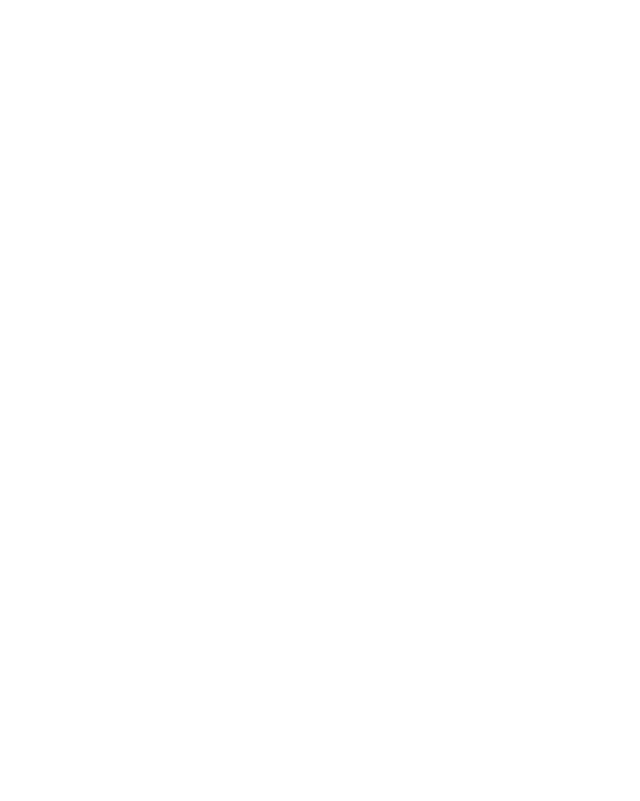
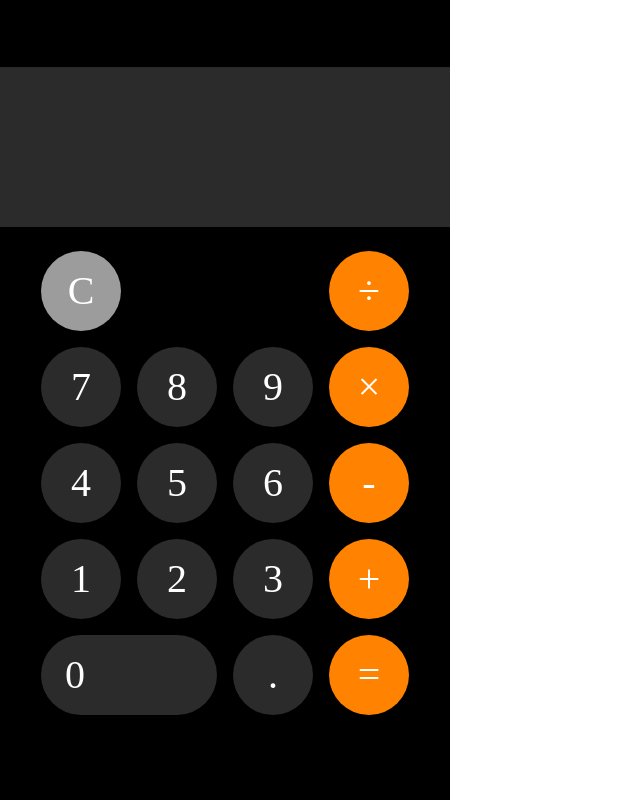
Before and after one commit to YuiKokubo1104/IMGSRC, a website: page src/index.html in a window 1280 px wide. Shown: the whole page, without its empty margins (0-640 px from the left). Drawn offline with Linux system fonts and the light colour scheme; files that its build step writes are made by us from their sources.

Commit message:
Make Visual

```diff
--- a/gulpfile.js
+++ b/gulpfile.js
@@ -27,19 +27,21 @@ gulp.task("default", function() {
           sass({
             outputStyle: "expanded"
           })
-            .on("error", sass.logError)
+          .on("error", sass.logError)
         )
-        .pipe(sass({outputStyle: 'compressed'}).on('error', sass.logError))
-        .pipe(autoprefixer(['last 3 versions', 'ie >= 9', 'Android >= 5', 'iOS >=10']))
         .pipe(gulp.dest(scss_path_dest))
-        .pipe(notify({
-          title: 'Task running Gulp',
-          message: 'sass file compiled.',
-          sound: 'none',
-        }))
     );
   });
 });
+
+// .pipe(notify({
+//   title: 'Task running Gulp',
+//   message: 'sass file compiled.?',
+//   sound: 'none',
+// }))
+// .pipe(sass({outputStyle: 'compressed'}).on('error', sass.logError))
+// .pipe(autoprefixer(['last 3 versions', 'ie >= 9', 'Android >= 5', 'iOS >=10']))
+
 
 gulp.task("uglify", function () {
   return gulp.src(js_path_src)
--- a/scss/style.scss
+++ b/scss/style.scss
@@ -0,0 +1,109 @@
+$colors: (
+    black: #000
+);
+
+body {
+    position: relative;
+}
+
+.l-wrapper {
+    position: relative;
+    color: #fff;
+}
+
+.l-calculator {
+    display: block;
+    position: relative;
+    width: 100vw;
+    max-width: 450px;
+    height: 100vh;
+    max-height: 900px;
+    border-bottom: 1px solid #000;
+    margin-bottom: 1px;
+    padding-bottom: 1px;
+    background-color: #000;
+    >.inner {
+        position: relative;
+        top: 50%;
+        transform: translateY(-50%);
+        padding: 24px 0;
+        >.output {
+            height: 20vh;
+            min-height: 120px;
+            max-height: 160px;
+            margin-bottom: 24px;
+            background-color: #2b2b2b;
+        }
+        >.input {
+            >.inner {
+                margin: auto;
+                max-width: calc(100vw - 32px);
+                .line{
+                    display: flex;
+                    justify-content: space-between;
+                    width: 100%;
+                    max-width: 368px;
+                    margin: 0 auto 16px;
+                    button {
+                        position: relative;
+                        width: 21.739%;
+                        //height: 80px;
+                        margin-right: 4.34%;
+                        font-size: 40px;
+                        line-height: 1;
+                        text-align: center;
+                        &:before {
+                            content:"";
+                            display: block;
+                            padding-top: 100%;
+                        }
+                        &:last-child {
+                            margin-right: 0;
+                        }
+                        &.col2 {
+                            width: 47.818%;
+                            &:before {
+                                content:"";
+                                display: block;
+                                padding-top: 45.46196%;
+                            }
+                            >.inner {
+                                justify-content: space-between;
+                                padding-left: 24px;
+                                border-radius: 40px;
+                                text-align: left;
+                            }
+                        }
+                        >.inner {
+                            position: absolute;
+                            display: flex;
+                            top: 0;
+                            left: 0;
+                            bottom: 0;
+                            right: 0;
+                            border-radius: 50%;
+                            justify-content: center;
+                            align-items: center;
+                        }
+                        &.gray >.inner {
+                            background-color: #9c9c9c;
+                        }
+                        &.black_none {
+                            pointer-events: none;
+                            cursor: none;
+                            .inner {
+                                background-color: #000000;
+                            }
+                        }
+                        &.orange >.inner {
+                            background-color: #ff8200;
+                        }
+                        &.darkGray >.inner {
+                            background-color: #2b2b2b;
+                        }
+                    }
+                }
+            }
+        }
+    }
+}
--- /dev/null
+++ b/src/css/style.scss
@@ -0,0 +1,4 @@
+
+body {
+    position: relative;
+}
--- a/src/index.html
+++ b/src/index.html
@@ -13,5 +13,53 @@
   <script src="js/index.js"></script>
 </head>
 <body>
+  <div class="l-wrapper">
+    <div class="l-calculator">
+      <div class="inner">
+        <div class="output">
+
+        </div>
+        <div class="input">
+          <div class="inner">
+
+            <div class="line">
+              <button class="gray"><div class="inner">C</div></button>
+              <button class="black_none"><div class="inner"></div></button>
+              <button class="black_none"><div class="inner"></div></button>
+              <button class="orange"><div class="inner">÷</div></button>
+            </div>
+
+            <div class="line">
+              <button class="darkGray"><div class="inner">7</div></button>
+              <button class="darkGray"><div class="inner">8</div></button>
+              <button class="darkGray"><div class="inner">9</div></button>
+              <button class="orange"><div class="inner">×</div></button>
+            </div>
+
+            <div class="line">
+              <button class="darkGray"><div class="inner">4</div></button>
+              <button class="darkGray"><div class="inner">5</div></button>
+              <button class="darkGray"><div class="inner">6</div></button>
+              <button class="orange"><div class="inner">-</div></button>
+            </div>
+
+            <div class="line">
+              <button class="darkGray"><div class="inner">1</div></button>
+              <button class="darkGray"><div class="inner">2</div></button>
+              <button class="darkGray"><div class="inner">3</div></button>
+              <button class="orange"><div class="inner">+</div></button>
+            </div>
+
+            <div class="line">
+              <button class="darkGray col2"><div class="inner">0</div></button>
+              <button class="darkGray"><div class="inner">.</div></button>
+              <button class="orange"><div class="inner">=</div></button>
+            </div>
+
+          </div>
+        </div>
+      </div>
+    </div>
+  </div>
 </body>
 </html>
```
Also changed, not shown: src/css/style.css, src/js/index.js (deleted), 3 other files.
